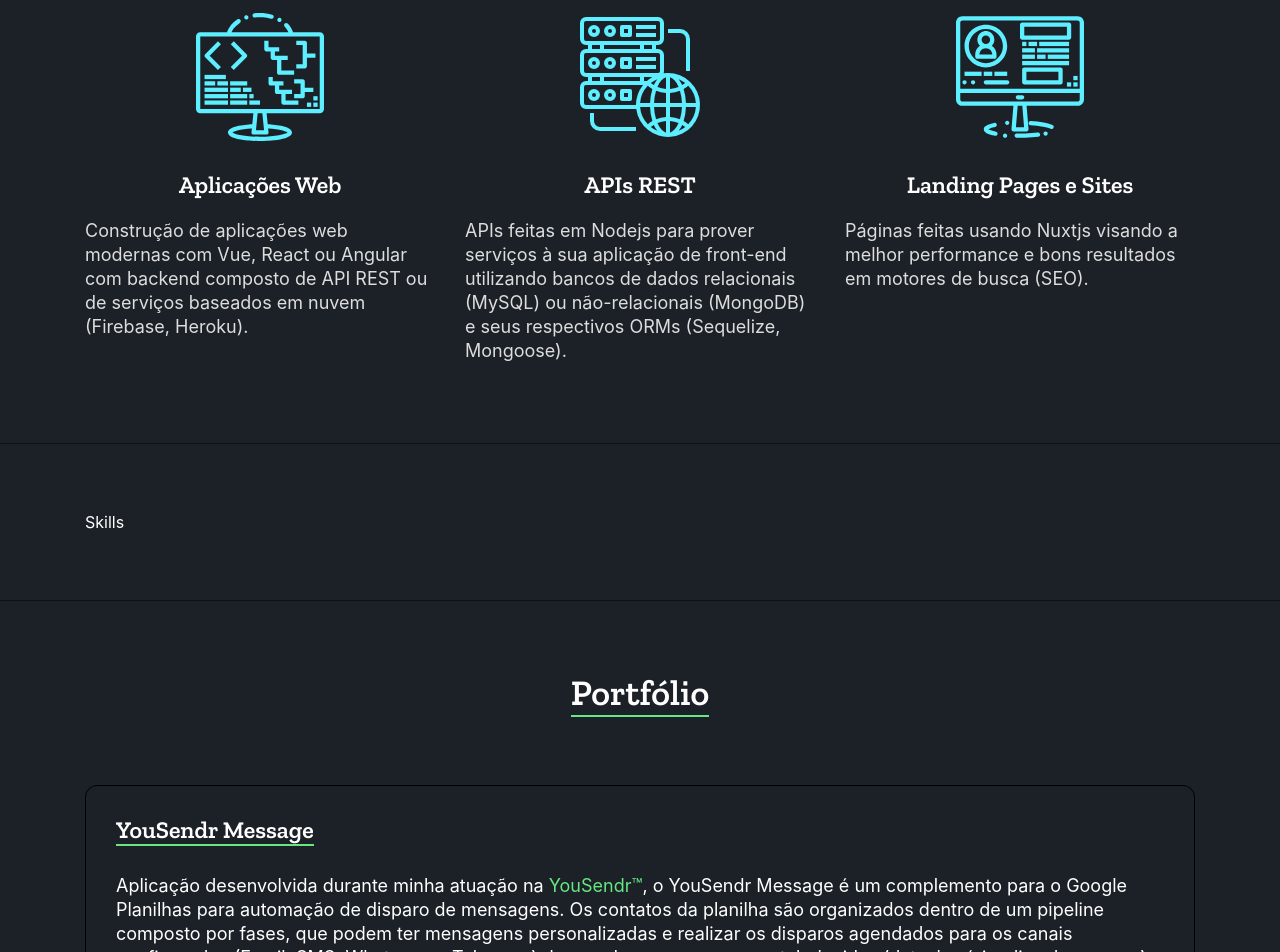
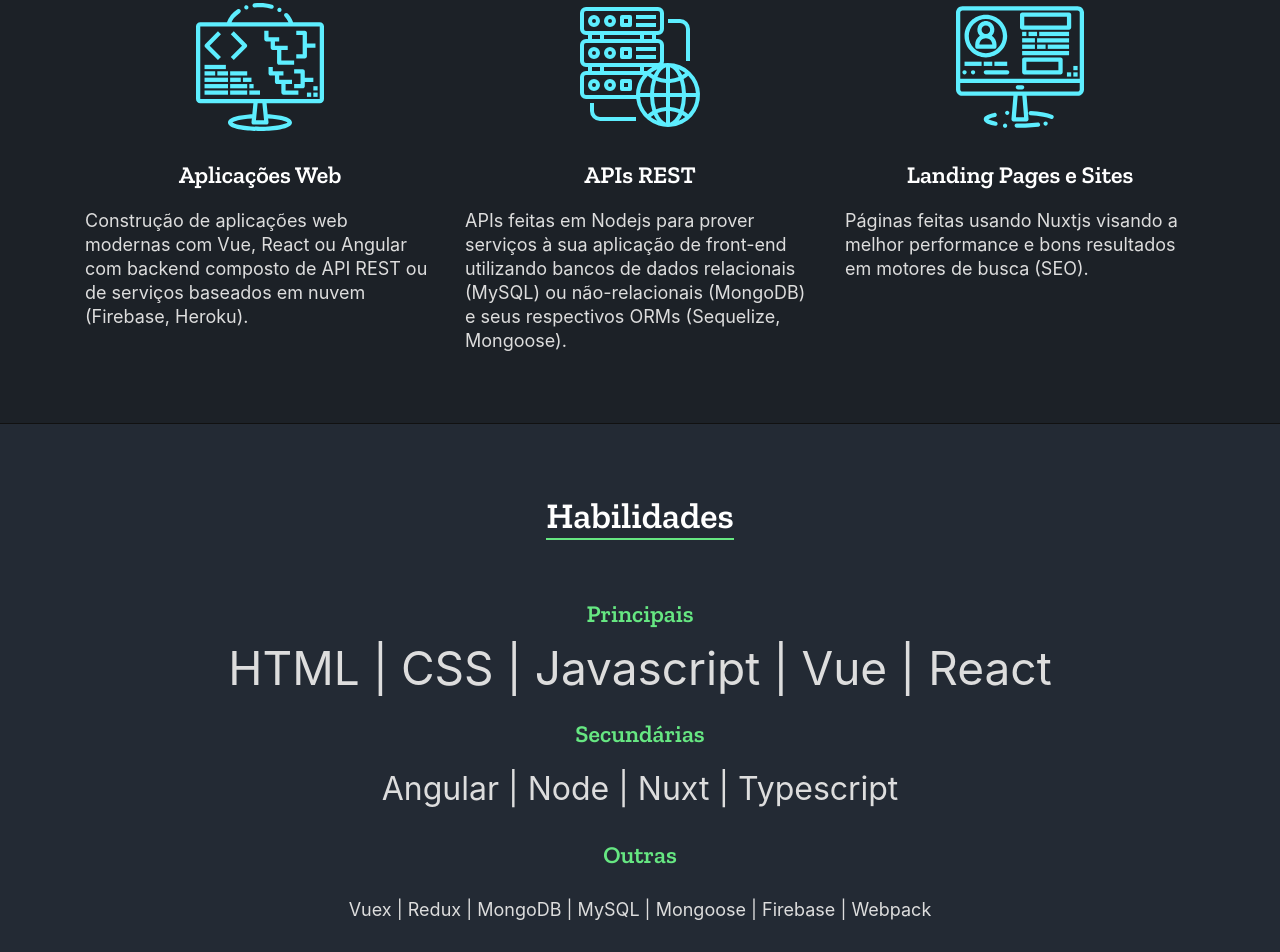
Before and after one commit to murilo9/murilo, a Gatsby site: page / in a window 1280 px wide. Shown: the part 1848-2800 px from the top of the page. Built offline with nearby package versions, Linux system fonts and the light colour scheme; Gatsby itself is replaced by a stand-in of ours.

Commit message:
Skills section

```diff
--- a/src/sections/Skills.js
+++ b/src/sections/Skills.js
@@ -1,11 +1,30 @@
 import * as React from 'react';
 import {Container} from 'react-bootstrap';
+import '../styles/sections/Skills.scss';
+
+// flag svgs by Freepik
 
 class SkillsSection extends React.Component {
   render() {
     return (
-      <section>
-        <Container>Skills</Container>
+      <section className="bkg-dark-2">
+        <Container className="d-flex flex-column align-items-center">
+          <h2 className="green-title-border mb-0">Habilidades</h2>
+          <div className="mt-3 d-flex flex-column align-items-center">
+            <h3 className="mt-3 color-green">Principais</h3>
+            <p className="mt-2 mh-skills-major">
+            HTML | CSS | Javascript | Vue | React
+            </p>
+            <h3 className="mt-3 color-green">Secundárias</h3>
+            <p className="mt-2 mh-skills-minor">
+            Angular | Node | Nuxt | Typescript
+            </p>
+            <h3 className="mt-3 color-green">Outras</h3>
+            <p className="mt-2 mh-skills-misc">
+            Vuex | Redux | MongoDB | MySQL | Mongoose | Firebase | Webpack
+            </p>
+          </div>
+        </Container>
       </section>
     );
   }
--- a/src/styles/reset.css
+++ b/src/styles/reset.css
@@ -24,6 +24,9 @@ time, mark, audio, video {
 }
 p {
 	margin-bottom: 10px;
+}
+p:last-child {
+	margin-bottom: 0;
 }
 ul {
   display: inline-block;
--- /dev/null
+++ b/src/styles/sections/Skills.scss
@@ -0,0 +1,11 @@
+.mh-skills-major {
+  font-size: 46px;
+  color: #ddd;
+}
+.mh-skills-minor {
+  font-size: 32px;
+  color: #ddd;
+}
+.mh-skills-misc {
+  color: #ddd;
+}
```
